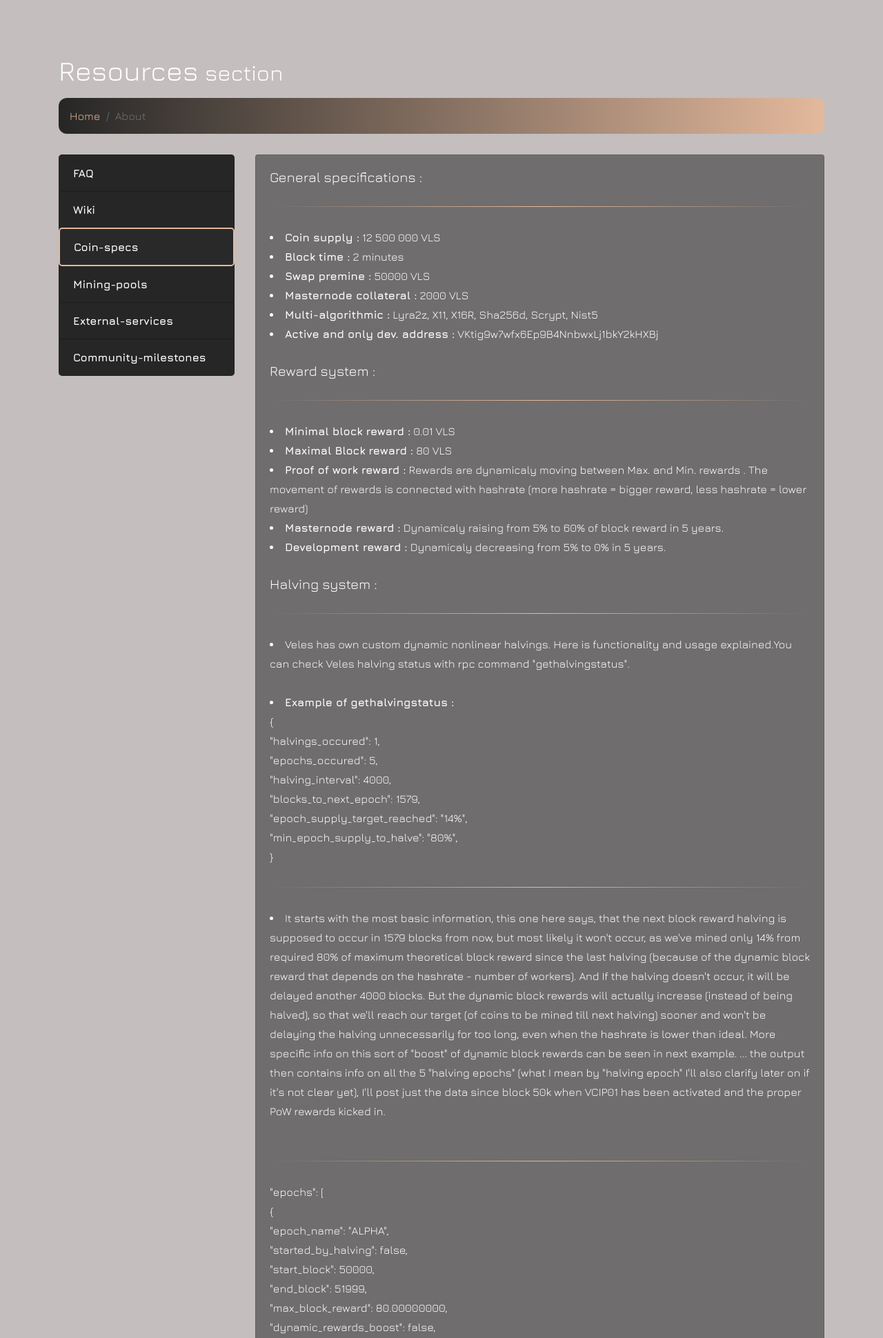
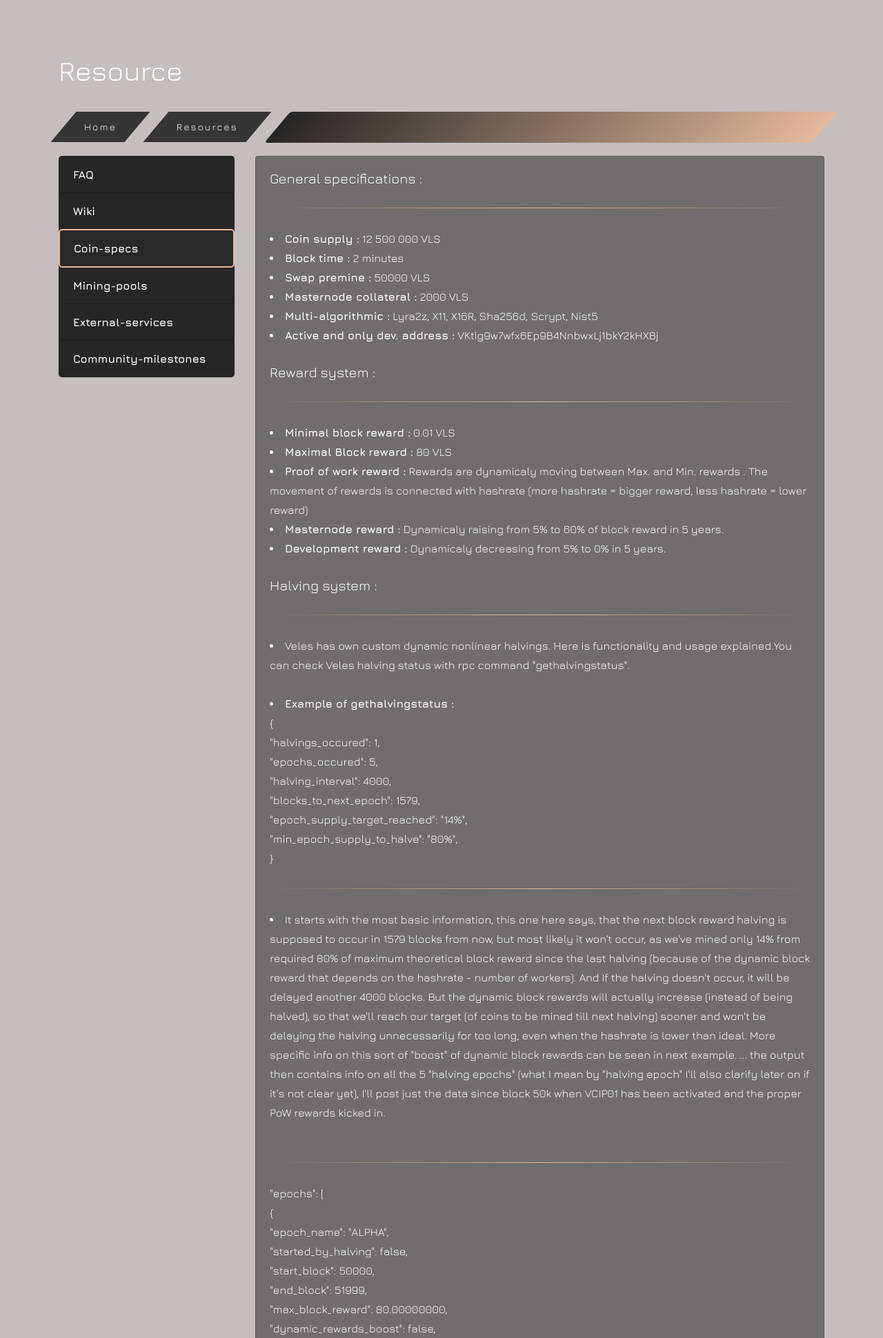
Before and after one commit to AltcoinBaggins/veles-website, a Python web app: template templates/coin-specs.html in a window 1280 px wide. Shown: the top 1940 px of the page at 69% size. Run offline with Jinja, Linux system fonts and the light colour scheme; the template is opened without the code that fills it, so the values that code supplies are empty; some libraries are stand-ins or nearby versions.

Commit message:
new breadcrumb

```diff
--- a/css/custom.css
+++ b/css/custom.css
@@ -1127,14 +1127,6 @@
 	background: #262626;
 }
 
-#breadcrumb-1 {
-	border-radius: 12px;
-	border-color: black;
-	margin-bottom: 30px;
-	background: linear-gradient(90deg, #262626, #e4b99c);
-}
-
-
 .list-group {
 	border-radius: 5px;
 	margin-bottom: 15px;
@@ -1318,8 +1310,171 @@
   }
 }
 
-
-
+.bread-button {
+  margin: 20px;
+  float: left;
+  position: relative;
+  color: #fff;
+  cursor: pointer;
+  margin-left: 7px;
+}
+.bread-button .label {
+  padding: 10px;
+  display: inline-block;
+}
+.bread-button.bread .label {
+  padding: 10px 30px;
+  font-size: 14px;
+  display: inline-block;
+  z-index: 10;
+  position: relative;
+  white-space: nowrap;
+  line-height: 24px;
+  transition: all 0.225s;
+  transition-delay: 0.45s;
+  letter-spacing: 2px;
+}
+.bread-button.bread.bread-button-start .label {
+  padding: 12px 65px;
+}
+.bread-button.bread .icon2 {
+  display: block;
+  position: absolute;
+  top: 0;
+  left: 0;
+  width: 100%;
+  height: 100%;
+  transition: all 0.225s;
+  transform: skew(-40deg, 0deg) scaleX(1);
+  background: rgba(38, 38, 38, 0.9);
+  transition-delay: 0.45s;
+}
+.bread-button.bread .icon {
+  display: block;
+  position: absolute;
+  top: 0;
+  left: 0;
+  width: 100%;
+  height: 100%;
+  transition: all 0.225s;
+  transform: scale(0.9) skew(0deg, 0deg);
+  transition-delay: 0.15s;
+}
+.bread-button.bread .icon:before, .bread-button.bread .icon:after {
+  width: 60px;
+  opacity: 0;
+  content: '';
+  height: 1px;
+  position: absolute;
+  display: block;
+  background: #f19b7e;
+  transition: all 0.375s;
+  transition-delay: 0.3s;
+}
+.bread-button.bread .icon:before {
+  top: 0;
+  left: calc(50% - 30px);
+}
+.bread-button.bread .icon:after {
+  bottom: 0;
+  right: calc(50% - 30px);
+}
+.bread-button.bread .icon span:before, .bread-button.bread .icon span:after {
+  height: 0;
+  transition-delay: 0s;
+  content: '';
+  background: #f19b7e;
+  position: absolute;
+  display: block;
+  width: 2px;
+  transition: all 0.225s;
+}
+.bread-button.bread .icon span:before {
+  left: 0;
+  top: 0;
+}
+.bread-button.bread .icon span:after {
+  right: 0;
+  bottom: 0;
+}
+.bread-button.bread:hover .icon {
+  transform: skew(-40deg, 0deg);
+}
+.bread-button.bread:hover .icon:before, .bread-button.bread:hover .icon:after {
+  transition-delay: 0s;
+  width: 30px;
+  opacity: 1;
+}
+.bread-button.bread:hover .icon:before {
+  left: 0;
+}
+.bread-button.bread:hover .icon:after {
+  right: 0;
+}
+.bread-button.bread:hover .icon span:before, .bread-button.bread:hover .icon span:after {
+  height: 30px;
+  transition-delay: 0.45s;
+}
+.bread-button.bread:hover .icon2 {
+  transform: skew(-40deg, 0deg) scaleX(0.2);
+  background: transparent;
+  transition-delay: 0s;
+  opacity: 0;
+}
+.bread-button.bread.white:hover .label {
+  color: #fff;
+  transition-delay: 0s;
+}
+.bread-button.bread.white .icon2 {
+  background: #fff;
+}
+.bread-button.bread.white .icon:before, .bread-button.bread.white .icon:after {
+  background: #fff;
+}
+.bread-button.bread.white .icon span:before, .bread-button.bread.white .icon span:after {
+  background: #fff;
+}
+.bread-button.bread.labelred .label {
+  color: #f0202f;
+}
+.bread-button.bread.labelgray .label {
+  color: #1d1d1d;
+}
+.bread-button.bread.transparent {
+  float: none;
+  display: inline-block;
+  -webkit-transform: translateZ(0px);
+  transform: translateZ(0px);
+}
+.bread-button.bread.transparent .label {
+  color: #fff;
+  transition-delay: 0s;
+}
+.bread-button.bread.transparent .icon2 {
+  background: transparent;
+}
+.bread-button.bread.transparent .icon {
+  transform: scale(1) skew(10deg, 0deg);
+}
+.bread-button.bread.transparent .icon:before, .bread-button.bread.transparent .icon:after {
+  background: #fff;
+}
+.bread-button.bread.transparent .icon span:before, .bread-button.bread.transparent .icon span:after {
+  background: #fff;
+}
+.bread-button.bread.transparent:hover .icon {
+  transform: scale(1) skew(-40deg, 0deg);
+}
+#breadcrumb-1 {
+	background: linear-gradient(90deg, #262626, #e4b99c);
+	transform: skew(-40deg, 0deg) scaleX(1);
+	max-width: 100%;
+	margin-top: 20px;
+	height: 45px;
+}
+div#bread-button {
+    margin-right: 27px;
+}
 /* Alternative loading bar with spinner
 .pace {
   -webkit-pointer-events: none;
--- a/templates/coin-specs.html
+++ b/templates/coin-specs.html
@@ -7,15 +7,26 @@
              will be ignored by the single page app. -->
         <div class="container" id="content">
             <!-- Page Heading/Breadcrumbs -->
-            <h1 class="mt-4 mb-3">Resources
-                <small>section</small>
-             </h1>
-            <ol class="breadcrumb" id="breadcrumb-1">
-                <li class="breadcrumb-item">
-                    <a href="index.html">Home</a>
-                </li>
-                <li class="breadcrumb-item active">About</li>
-            </ol>
+            <h1 class="mt-4 mb-3">Resource</h1>
+             <div class="row">
+                 <div class="col-sm-12">
+                     <div class="bread-button bread">
+                         <span class="label">Home</span>
+                         <span class="icon">
+                         <span></span>
+                         </span>
+                         <span class="icon2"></span>
+                     </div>
+                     <div class="bread-button bread active" id="bread-button">
+                         <span class="label">Resources</span>
+                         <span class="icon">
+                         <span></span>
+                         </span>
+                         <span class="icon2"></span>
+                     </div>
+                     <ol class="breadcrumb" id="breadcrumb-1"></ol>
+                 </div>
+             </div>
             <!-- Content Row -->
             <div class="row">
                 <!-- Sidebar Column-->
```
Also changed, not shown: templates/about.html (+21 -9 lines), templates/community.html (+20 -9 lines), templates/contact.html (+20 -9 lines), templates/download.html (+20 -9 lines), templates/faq.html (+20 -9 lines), templates/mining-pools.html (+20 -9 lines), templates/resources.html (+20 -9 lines), templates/roadmap.html (+20 -9 lines), templates/services.html (+20 -9 lines), templates/wiki.html (+20 -9 lines).
